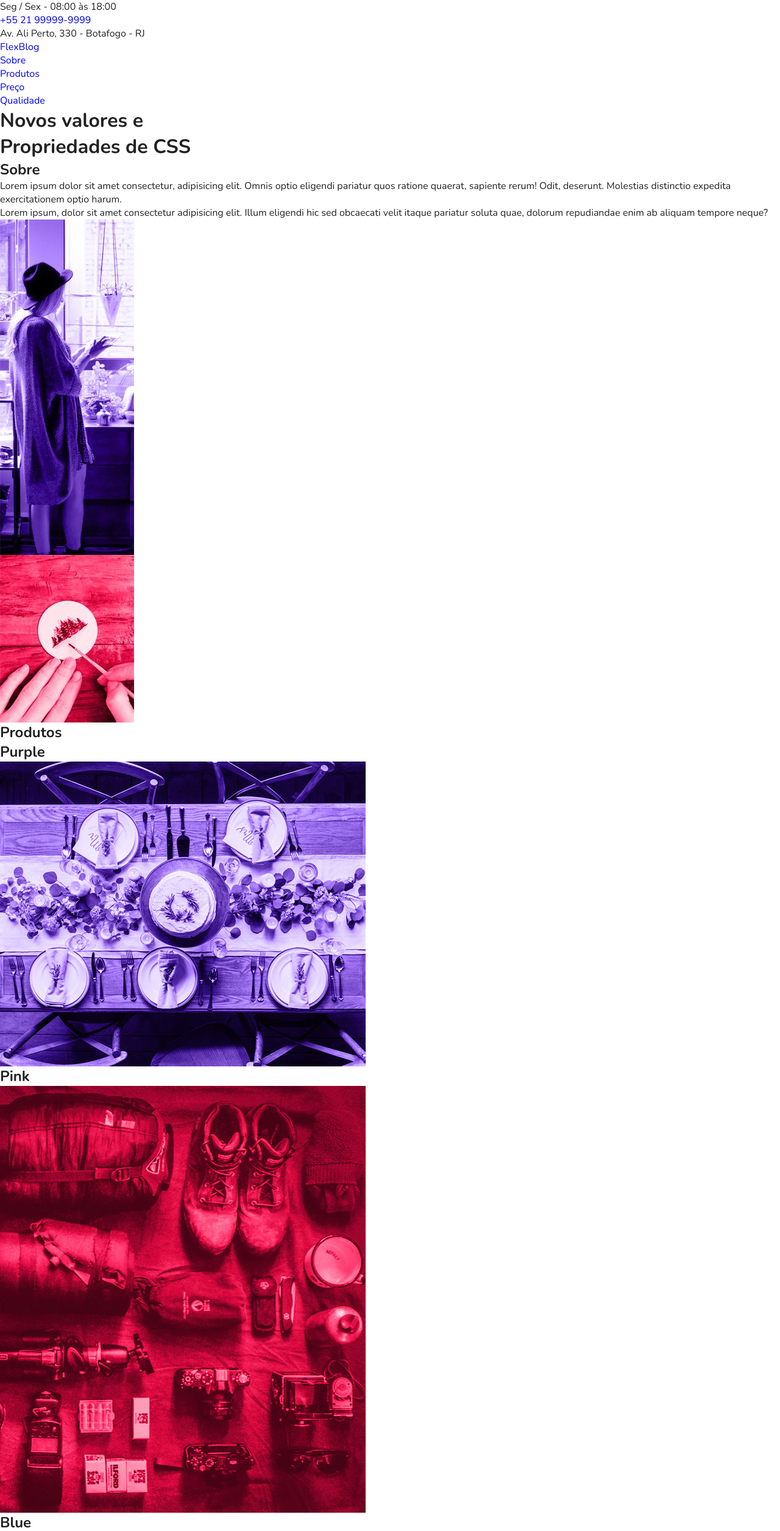
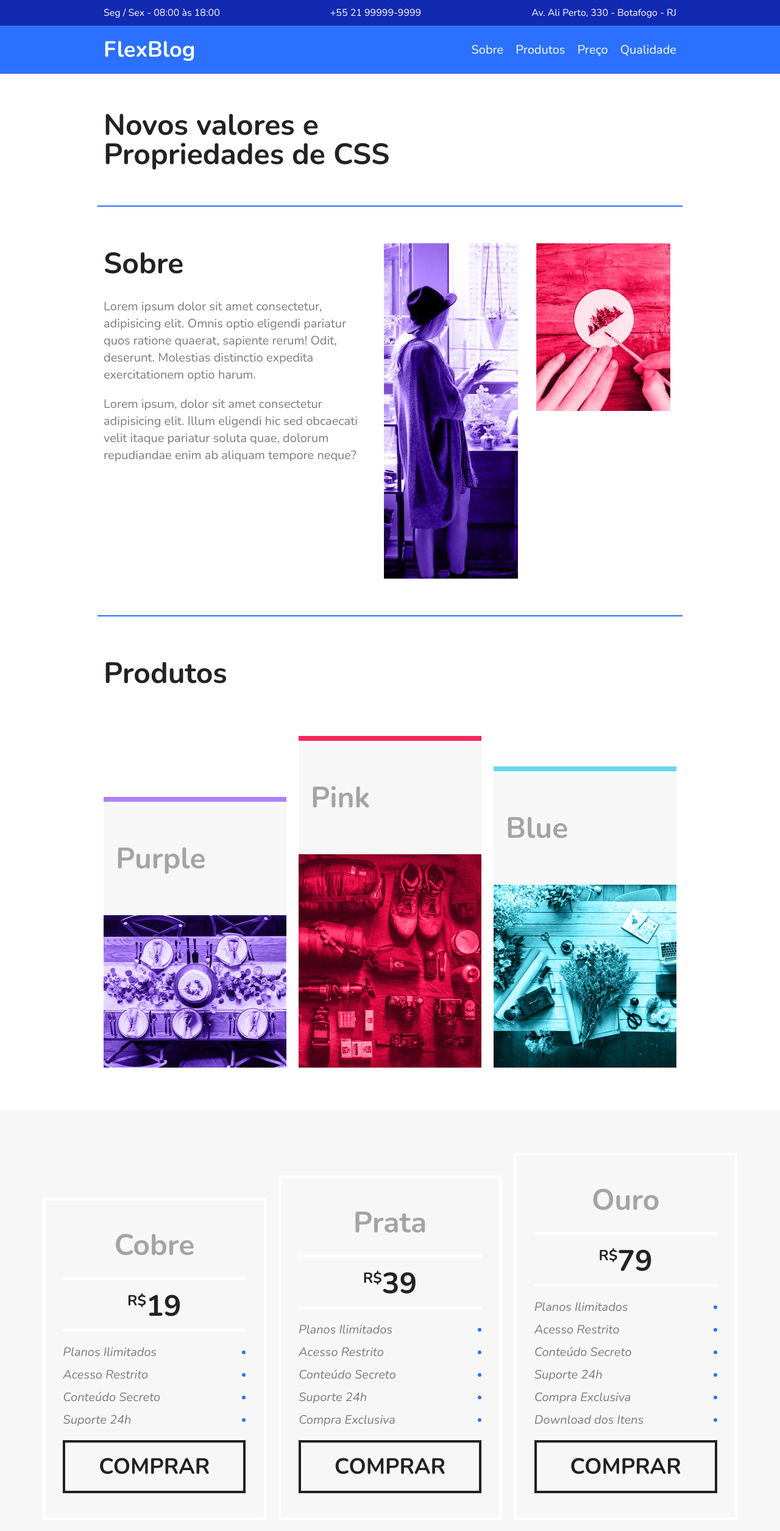
Before and after one commit to ofelipexis/flexblog, a plain HTML site: page index.html in a window 1280 px wide. Shown: the top 2511 px of the page at 61% size. Drawn offline with nearby package versions, Linux system fonts and the light colour scheme.

Commit message:
HTML e CSS final

```diff
--- a/css/style.css
+++ b/css/style.css
@@ -24,3 +24,376 @@ img {
 * {
     box-sizing: border-box;
 }
+
+/* Superinfo */
+
+.superinfo-bg {
+    background: #122ab2;
+    color: white;
+}
+
+.superinfo {
+    max-width: 960px;
+    margin: 0 auto;
+    display: flex;
+    justify-content: space-between;
+    flex-wrap: wrap;
+    padding-top: 10px;
+}
+
+.superinfo p, .superinfo a {
+    margin: 0 10px 10px 10px;
+}
+
+.superinfo a {
+    color: white;
+}
+
+/* Menu */
+
+.menu-bg {
+    background: #2c70ff;
+}
+
+.menu {
+    max-width: 960px;
+    margin: 0 auto;
+    padding: 15px 0;
+    display: flex;
+    flex-wrap: wrap;
+    justify-content: space-between;
+    align-items: center;
+}
+
+.menu a {
+    color: white;
+}
+
+.menu-logo a {
+    font-size: 2.25rem;
+    font-weight: 700;
+    margin: 0 10px;
+}
+
+.menu-nav ul {
+    display: flex;
+    flex-wrap: wrap;
+}
+
+.menu-nav a {
+    font-size: 1.25rem;
+    display: block;
+    padding: 10px;
+}
+
+.menu-nav a:hover {
+    color: #122ab2;
+}
+
+/* Introducao */
+
+.introducao {
+    font-size: 3rem;
+    line-height: 1;
+    max-width: 960px;
+    margin: 0 auto;
+    padding: 60px 10px;
+}
+
+/* Sobre */
+
+.sobre {
+    border-top: 2px solid #2c70ff;
+    border-bottom: 2px solid #2c70ff;
+    max-width: 960px;
+    margin: 0 auto;
+    padding: 60px 0;
+    display: flex;
+    flex-wrap: wrap;
+}
+
+.sobre-info {
+    flex: 2 1 300px;
+    margin: 0 10px;
+}
+
+.sobre-info h1 {
+    font-size: 3rem;
+    margin-bottom: .5em;
+}
+
+.sobre-info p {
+    font-size: 1.25rem;
+    line-height: 1.4;
+    margin-bottom: 1em;
+    color: #7c7c7c;
+}
+
+.sobre-img {
+    flex: 1 1 160px;
+    margin: 0 10px;
+}
+
+/* Produtos */
+
+.produtos {
+    max-width: 960px;
+    margin: 60px auto;
+}
+
+.produtos h1 {
+    font-size: 3rem;
+    margin: 0 10px 60px 10px;
+}
+
+.produtos-container {
+    display: flex;
+    flex-wrap: wrap;
+    align-items: flex-end;
+}
+
+.produtos-item {
+    flex: 1 1 175px;
+    margin: 10px;
+}
+
+.produtos-item h2 {
+    font-size: 3rem;
+    color: #a4a4a4;
+    background: #f7f7f7;
+    padding: 60px 20px;
+}
+
+.purple {
+    border-top: 8px solid #ae81ff;
+}
+
+.pink {
+    border-top: 8px solid #f9265e;
+}
+
+.blue {
+    border-top: 8px solid #66d9eb;
+}
+
+/* Preco */
+
+.preco {
+    background: #f7f7f7;
+    padding: 60px;
+    display: flex;
+    flex-wrap: wrap;
+    align-items: flex-end;
+}
+
+.preco-item {
+    flex: 1 1 260px;
+    border: 4px solid white;
+    padding: 20px;
+    margin: 10px;
+}
+
+.preco-item h2 {
+    font-size: 3rem;
+    color: #a4a4a4;
+    text-align: center;
+    margin-top: 20px;
+}
+
+.preco-item span {
+    max-width: 300px;
+    margin: 20px auto;
+    display: block;
+    font-size: 3rem;
+    text-align: center;
+    font-weight: 700;
+    padding: 10px 0 5px 0;
+    border-top: 4px solid white;
+    border-bottom: 4px solid white;
+}
+
+.preco-item sup {
+    font-size: 1.5rem;
+}
+
+.preco-item ul {
+    max-width: 300px;
+    margin: 20px auto;
+    font-size: 1.25rem;
+    font-style: italic;
+    color: #7c7c7c;
+}
+
+.preco-item li {
+    display: flex;
+    justify-content: space-between;
+    align-items: center;
+    margin-bottom: 10px;
+}
+
+.preco-item li::after {
+    content: '';
+    display: block;
+    width: 6px;
+    height: 6px;
+    background: #2c70ff;
+    border-radius: 50%;
+}
+
+.preco-item a {
+    max-width: 300px;
+    display: block;
+    margin: 20px auto;
+    border: 4px solid;
+    color: #222222;
+    text-transform: uppercase;
+    font-weight: 700;
+    font-size: 2.25rem;
+    padding: 15px 0;
+    text-align: center;
+}
+
+@media (max-width: 800px) {
+    .preco {
+        padding-left: 10px;
+        padding-right: 10px;
+    }
+
+    .preco .preco-item:nth-child(3) {
+        order: -2;
+    }
+
+    .preco .preco-item:nth-child(2) {
+        order: -1;
+    }
+}
+
+/* Qualidade */
+
+.qualidade {
+    max-width: 960px;
+    margin: 60px auto;
+    display: flex;
+    flex-wrap: wrap;
+}
+
+.qualidade-item {
+    flex: 1 1 300px;
+    margin: 20px 10px;
+}
+
+.qualidade-item h2 {
+    font-size: 2.25rem;
+    color: #a4a4a4;
+    margin-bottom: 20px;
+}
+
+.qualidade-item h2::before {
+    content: '';
+    display: inline-block;
+    width: 8px;
+    height: 30px;
+    margin-right: 10px;
+}
+
+.qualidade-item:nth-of-type(3n+1) h2::before {
+    background: #ae81ff;
+}
+
+.qualidade-item:nth-of-type(3n+2) h2::before {
+    background: #f9265e;
+}
+
+.qualidade-item:nth-of-type(3n+3) h2::before {
+    background: #66d9eb;
+}
+
+.qualidade-item p {
+    font-size: 1.25rem;
+    line-height: 1.4;
+    color: #7c7c7c;
+}
+
+/* Newsletter */
+
+.newsletter {
+    background: #f7f7f7;
+    padding: 60px calc((100% - 960px) / 2);
+    display: flex;
+    flex-wrap: wrap;
+}
+
+.newsletter-info {
+    flex: 1 1 240px;
+    margin: 0 10px;
+}
+
+.newsletter-info h1 {
+    font-size: 3rem;
+    color: #a4a4a4;
+}
+
+.newsletter-info p {
+    font-size: 1.25rem;
+    font-style: italic;
+    max-width: 230px;
+    color: #7c7c7c;
+    margin-bottom: 10px;
+}
+
+.newsletter-form {
+    flex: 2 1 260px;
+    margin: 0 10px;
+    align-self: center;
+    display: flex;
+    flex-wrap: wrap;
+}
+
+.newsletter-form input {
+    flex: 3 1 260px;
+    font-size: 1.25rem;
+    color: #7c7c7c;
+    font-style: italic;
+    font-family: 'Nunito', Helvetica, Arial, sans-serif;
+    border: 4px solid #2c70ff;
+    background: transparent;
+    padding: 15px 10px;
+    margin: 0px;
+    border-radius: 0px;
+}
+
+.newsletter-form button {
+    flex: 1 1 200px;
+    font-family: 'Nunito', Helvetica, Arial, sans-serif;
+    font-size: 2.25rem;
+    font-weight: 700;
+    text-transform: uppercase;
+    background: #2c70ff;
+    color: white;
+    margin: 0px;
+    cursor: pointer;
+    border: 0px;
+    padding: 15px 10px;
+}
+
+@media (max-width: 600px) {
+    .newsletter-form button {
+        font-size: 1.5rem;
+    }
+}
+
+/* Footer */
+
+.footer {
+    display: flex;
+    background: #2c70ff;
+    height: 200px;
+    align-items: center;
+}
+
+.footer p {
+    flex: 1;
+    text-align: center;
+    font-size: 2.25rem;
+    color: #122ab2;
+}
--- a/index.html
+++ b/index.html
@@ -24,7 +24,7 @@
             <div class="menu-logo">
                 <a href="#">FlexBlog</a>
             </div>
-            <nav>
+            <nav class="menu-nav">
                 <ul>
                     <li><a href="#sobre">Sobre</a></li>
                     <li><a href="#produtos">Produtos</a></li>
```
